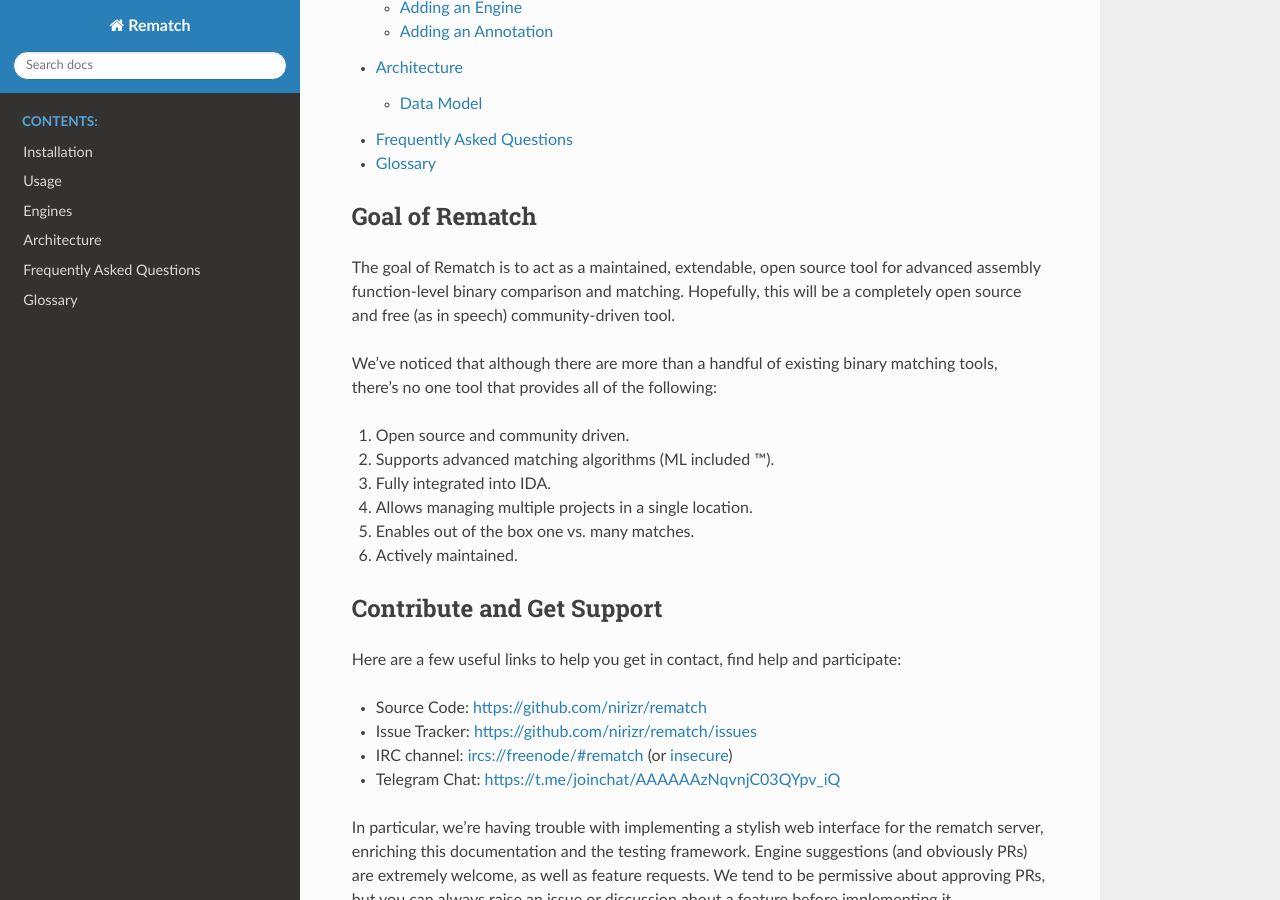
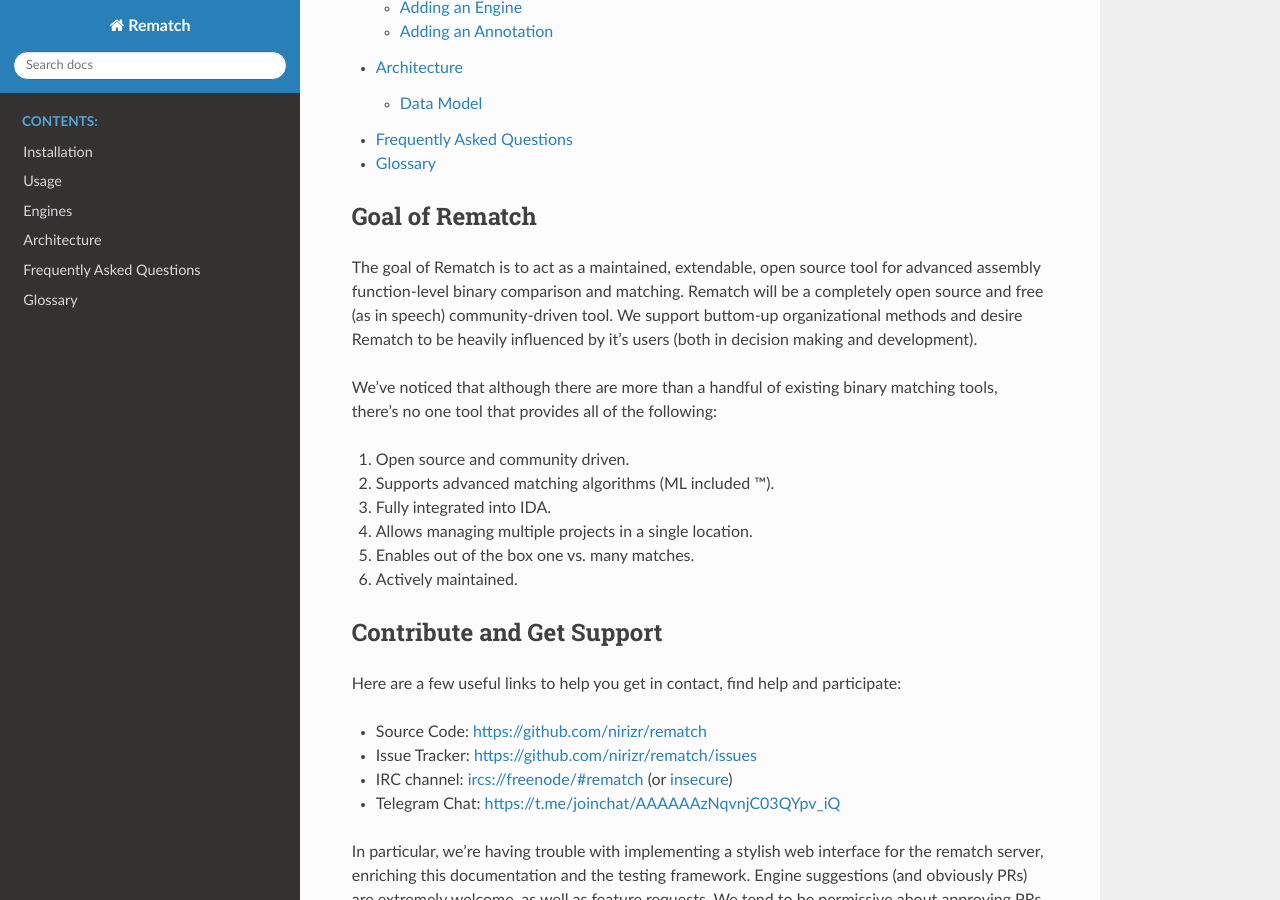
Before and after one commit to nirizr/rematch, a Sphinx documentation site: the page built from docs/index.rst, in a window 1280 px wide and 900 px high, scrolled down 901 px. Built offline with Sphinx 7.4.7 and the Read the Docs theme 2.0.0, drawn with Linux system fonts in a browser that asks for light colours.

Commit message:
Readme: Address ambiguity in desire to remain free (#295)
* Readme: Address ambiguity in desire to remain free

A reader pointed out the sentence "Hopefully, [rematch] will be [...] free" might come as ambiguous regarding remaining free in the future. This PR makes it clear that this is to remain the goal and suggests about or management style for the project.

* Update index.rst

```diff
--- a/README.rst
+++ b/README.rst
@@ -25,8 +25,10 @@ Goal of REmatch
 
 The goal of REmatch is to act as a maintained, extendable, open source tool
 for advanced assembly function-level binary comparison and matching.
-Hopefully, this will be a completely open source and free (as in speech)
-community-driven tool.
+Rematch will be a completely open source and free (as in speech)
+community-driven tool. We support buttom-up organizational methods and desire
+Rematch to be heavily influenced by it's users (both in decision making and
+development).
 
 We've noticed that although there are more than several existing binary
 matching tools, there's no one tool that provides all of the following:
--- a/docs/index.rst
+++ b/docs/index.rst
@@ -39,9 +39,10 @@ Goal of Rematch
 ---------------
 
 The goal of Rematch is to act as a maintained, extendable, open source tool for
-advanced assembly function-level binary comparison and matching. Hopefully,
-this will be a completely open source and free (as in speech) community-driven
-tool.
+advanced assembly function-level binary comparison and matching. Rematch will be
+a completely open source and free (as in speech) community-driven tool. We support
+buttom-up organizational methods and desire Rematch to be heavily influenced by
+it's users (both in decision making and development).
 
 We've noticed that although there are more than a handful of existing binary
 matching tools, there's no one tool that provides all of the following:
```
